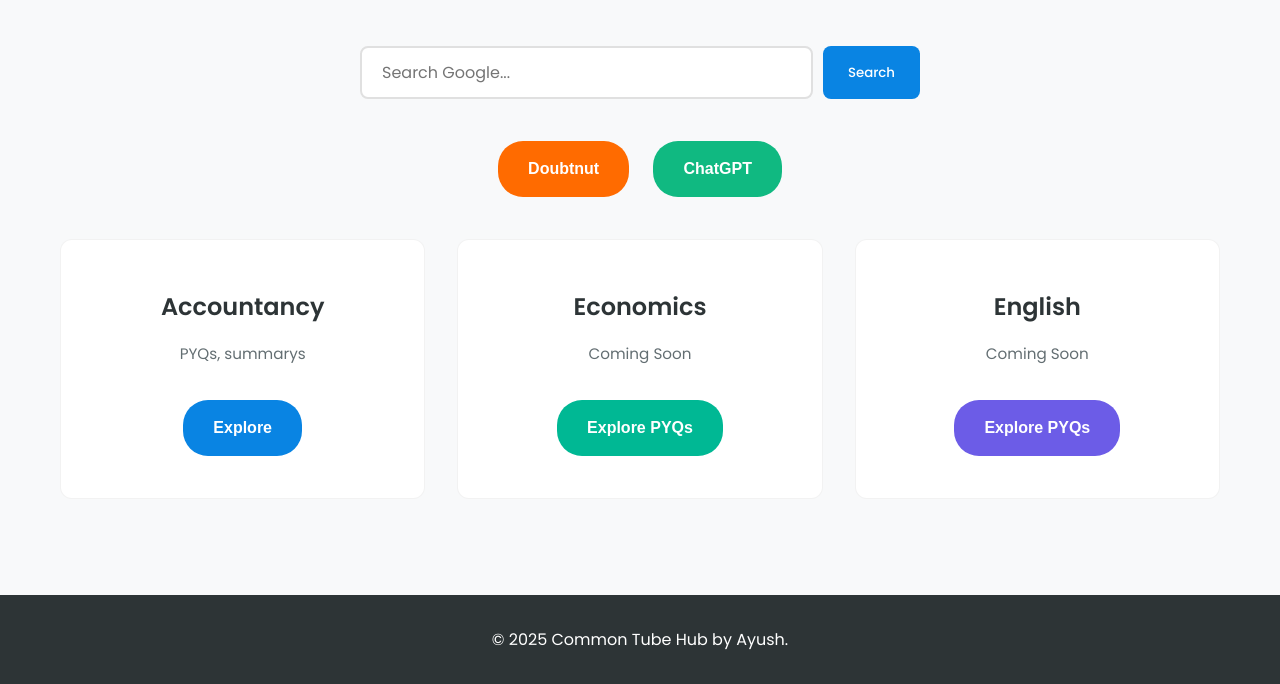
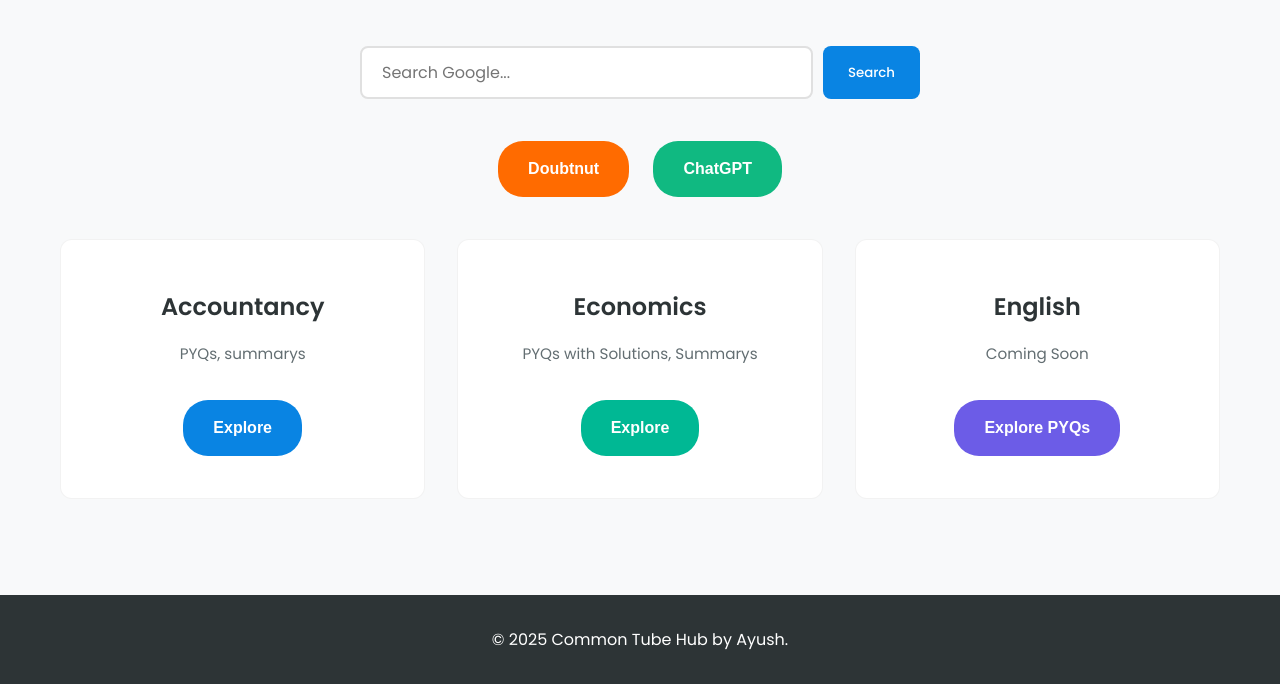
Before and after one commit to webanimeflix/CommonTube, a plain HTML site: page index.html in a window 1280 px wide. Shown: the part 202-886 px from the top of the page. Drawn offline with Linux system fonts and the light colour scheme.

Commit message:
Update index.html

```diff
--- a/index.html
+++ b/index.html
@@ -307,8 +307,8 @@
 
             <div class="subject-card" onclick="window.location.href='economics.html'">
                 <h2>Economics</h2>
-                <p>Coming Soon</p>
-                <a href="#" class="btn economics">Explore PYQs</a>
+                <p>PYQs with Solutions, Summarys</p>
+                <a href="#" class="btn economics">Explore</a>
             </div>
 
             <div class="subject-card" onclick="window.location.href='business.html'">
```
